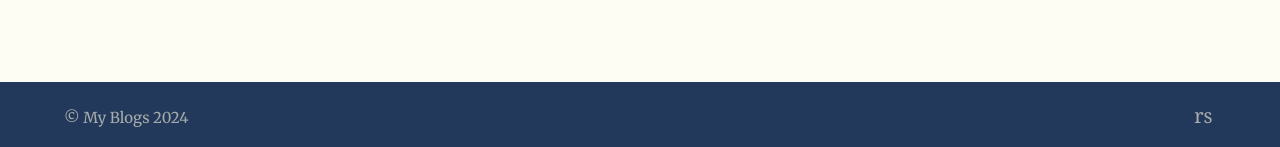
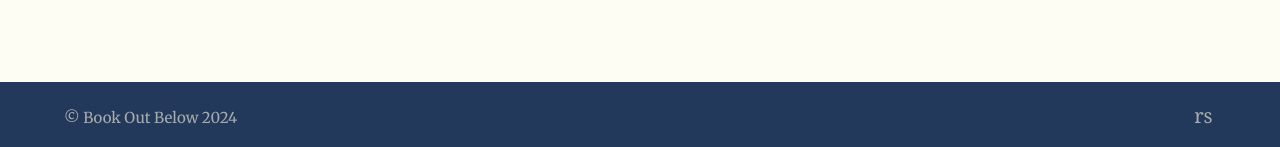
Before and after one commit to worldofrs/myblogs, a Jekyll site: the page built from offline.md, in a window 1280 px wide. Shown: the part 750-897 px from the top of the page. Built offline with Jekyll 4.4.1, drawn with Linux system fonts in a browser that asks for light colours.

Commit message:
Update _config.yml

```diff
--- a/_config.yml
+++ b/_config.yml
@@ -92,11 +92,11 @@
 # 7. Site settings
 encoding: utf-8 # Make sure the encoding is right
 lang: en-US # Set the site language
-title: "My Blogs" # Site name or title, also used in jekyll-seo-tag
+title: "Book Out Below" # Site name or title, also used in jekyll-seo-tag
 logo: "/assets/logos/logo.svg" # Site logo, also used in jekyll-seo-tag
 description: "description" # Site description and default description, also used in jekyll-seo-tag
 url: "" # the base hostname & protocol for your site, e.g. http://example.com
-baseurl: "/myblogs"
+baseurl: "/myblog"
 # repo: "repo"
 email: "email"
 # disqus: "alembic-1" # Blog post comments, uncomment the option and set the site ID from your Disqus account
```
